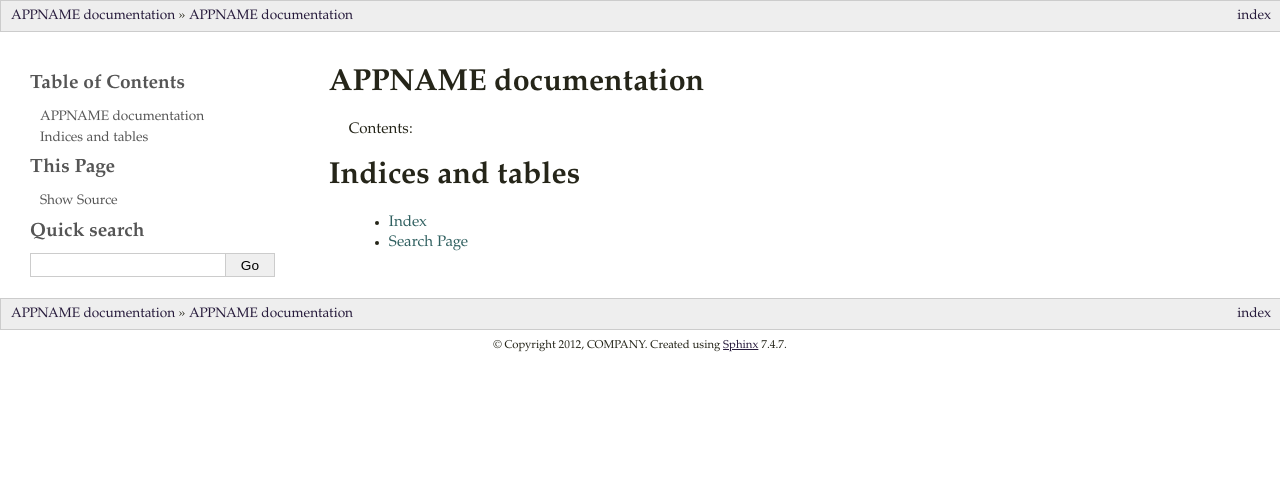
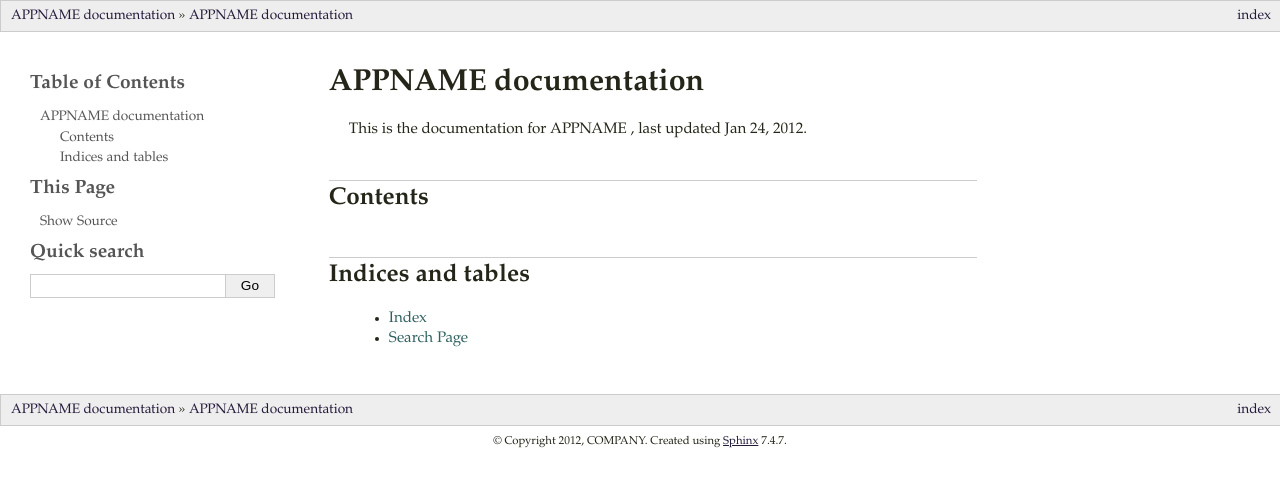
Before and after one commit to dcreager/libcork, a Sphinx documentation site: the page built from docs/index.rst, in a window 1280 px wide. Shown: the top 487 px of the page. Built offline with Sphinx 7.4.7, drawn with Linux system fonts in a browser that asks for light colours; some of the changed lines change nothing that is shown.

Commit message:
Default intro blurb and contents heading

```diff
--- a/docs/conf.py
+++ b/docs/conf.py
@@ -12,6 +12,10 @@ copyright_years = u'2012'
 
 default_role = 'c:func'
 primary_domain = 'c'
+
+rst_epilog = """
+.. |project_name| replace:: """ + project_name + """
+"""
 
 # Grab version from git
 
--- a/docs/index.rst
+++ b/docs/index.rst
@@ -1,12 +1,12 @@
-.. APPNAME documentation master file, created by
-   sphinx-quickstart on Thu Nov 10 15:10:57 2011.
-   You can adapt this file completely to your liking, but it should at least
-   contain the root `toctree` directive.
+|project_name| documentation
+============================
 
-APPNAME documentation
-=====================
+This is the documentation for |project_name| |release|, last updated
+|today|.
 
-Contents:
+
+Contents
+--------
 
 .. toctree::
    :maxdepth: 2
@@ -14,7 +14,7 @@ Contents:
 
 
 Indices and tables
-==================
+------------------
 
 * :ref:`genindex`
 * :ref:`search`
```
